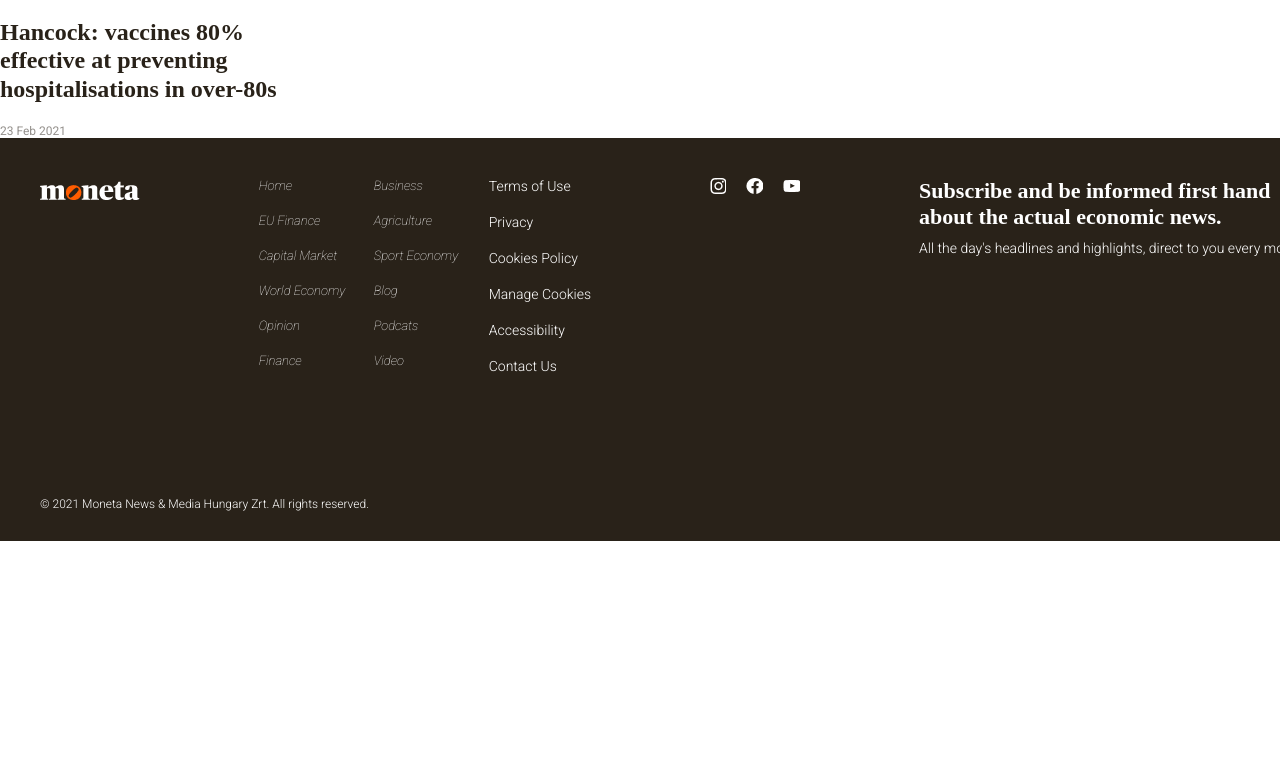
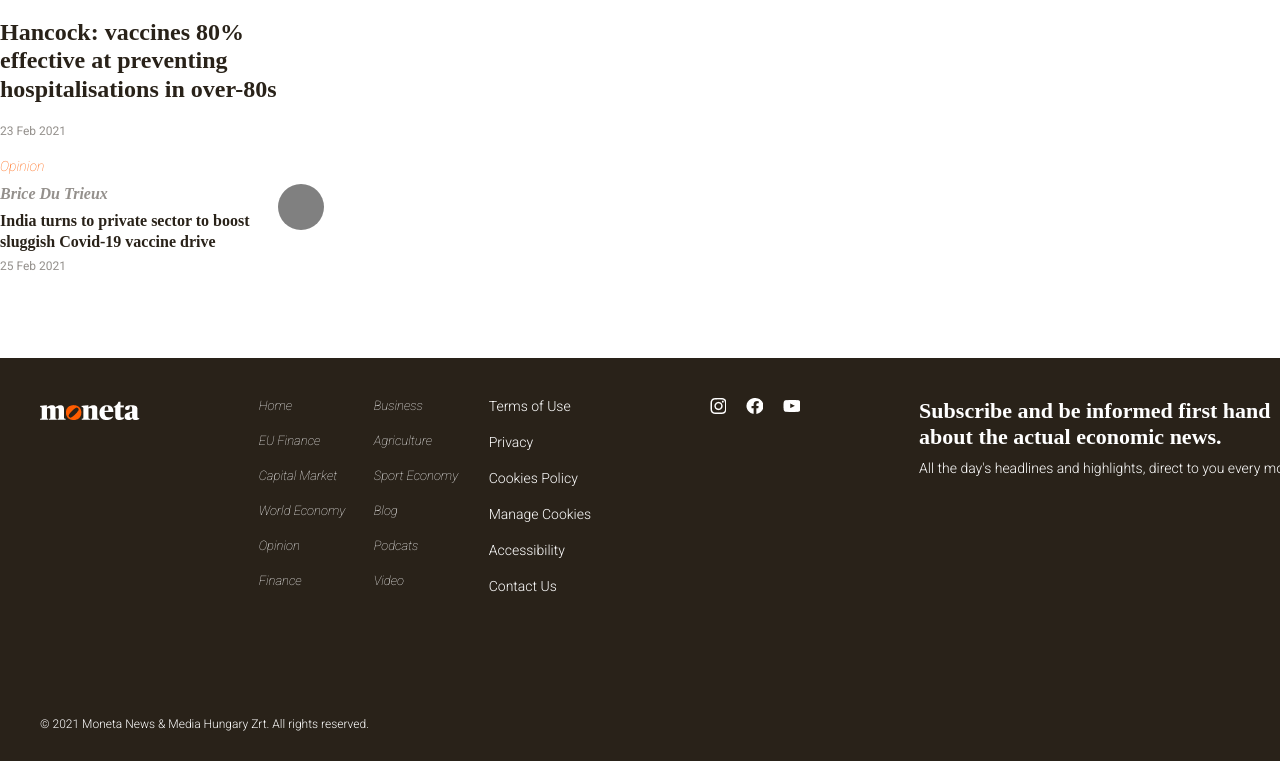
Before and after one commit to Parka/first-project, a React (Create React App) app: page / in a window 1280 px wide. Shown: the part 995-1756 px from the top of the page. Before the commit the page ends 1536 px from the top, so only its background shows below. Built offline with nearby package versions, Linux system fonts and the light colour scheme.

Commit message:
Opinion card change

```diff
--- a/src/App.js
+++ b/src/App.js
@@ -4,6 +4,7 @@ import HeadlineCard from "./components/HeadlineCard";
 import SidebarCard from "./components/SidebarCard";
 import VideoCardSmall from "./components/VideoCardSmall";
 import Footer from './components/Footer'
+import Opinion from './components/Opinion'
 
 
 function App() {
@@ -18,6 +19,7 @@ function App() {
       text = "Self-driving cars were meant to be its futures"
       date = "25 Feb 2021" />
       <VideoCardSmall />
+      <Opinion tag='Opinion' author='Brice Du Trieux' opiniontitle='India turns to private sector to boost sluggish Covid-19 vaccine drive' date='25 Feb 2021'/>
       <Footer />
     </div>
   );
--- /dev/null
+++ b/src/components/Opinion/Author/index.js
@@ -0,0 +1,9 @@
+import styles from './styles.module.css';
+
+const Author = (props) => {
+  return (
+    <h1 className={styles.main}>{props.children}</h1>
+  )
+};
+
+export default Author;
--- /dev/null
+++ b/src/components/Opinion/Author/styles.module.css
@@ -0,0 +1,15 @@
+.main {
+    height: 21px;
+
+    font-family: 'Times New Roman';
+    font-style: italic;
+    font-weight: 700;
+    font-size: 16px;
+    line-height: 130%;
+    /* identical to box height, or 21px */
+
+    margin:0;
+    /* Szürke 2 */
+
+    color: #94908C;
+}
--- /dev/null
+++ b/src/components/Opinion/Date/index.js
@@ -0,0 +1,9 @@
+import styles from './styles.module.css';
+
+const Date = (props) => {
+  return (
+    <span className={styles.main}>{props.children}</span>
+  )
+};
+
+export default Date;
--- /dev/null
+++ b/src/components/Opinion/Date/styles.module.css
@@ -0,0 +1,19 @@
+.main {
+ /* 25 Feb 2021 */
+
+
+ width: 100%;
+
+ font-family: 'Roboto';
+ font-style: normal;
+ font-weight: 400;
+ font-size: 12px;
+ line-height: 14px;
+ /* identical to box height */
+
+ font-feature-settings: 'liga' off;
+ margin:0;
+ /* Szürke 2 */
+
+ color: #94908C;
+}
--- /dev/null
+++ b/src/components/Opinion/OpinionTitle/index.js
@@ -0,0 +1,10 @@
+import styles from './styles.module.css';
+
+const OpinionTitle = (props) => {
+  return (
+
+    <h1 className={styles.main}>{props.children}</h1>
+  )
+};
+
+export default OpinionTitle;
--- /dev/null
+++ b/src/components/Opinion/OpinionTitle/styles.module.css
@@ -0,0 +1,24 @@
+.main {
+  /* India turns to private sector to boost sluggish Covid-19 vaccine drive */
+
+
+width: 268px;
+height: 42px;
+
+font-family: 'Times New Roman';
+font-style: normal;
+font-weight: 700;
+font-size: 16px;
+line-height: 130%;
+/* or 21px */
+
+
+color: #292219;
+margin: 0;
+
+/* Inside auto layout */
+
+flex: none;
+order: 0;
+flex-grow: 0;
+}
--- /dev/null
+++ b/src/components/Opinion/index.js
@@ -0,0 +1,24 @@
+import styles from "./styles.module.css";
+import Tag from '../HeadlineCard/Tag';
+import Author from "./Author";
+import OpinionTitle from './OpinionTitle';
+import Date from "./Date";
+
+const Opinion = (props) => {
+  return (
+    <div className={styles.main}>
+      <Tag>{props.tag}</Tag>
+      <div className={styles.opinioncontent}>
+        <div className={styles.content}>
+          <Author>{props.author}</Author>
+          <OpinionTitle>{props.opiniontitle}</OpinionTitle>
+          <Date>{props.date}</Date>
+        </div>
+        <div className={styles.avatar}>
+        </div>
+      </div>
+    </div>
+  );
+};
+
+export default Opinion;
--- /dev/null
+++ b/src/components/Opinion/styles.module.css
@@ -0,0 +1,66 @@
+.main {
+/* Auto layout */
+display: flex;
+flex-direction: column;
+align-items: flex-start;
+padding-top: 20px;
+gap: 10px;
+
+width: 325px;
+height: 200px;
+
+
+/* Inside auto layout */
+
+flex: none;
+flex-grow: 0;
+}
+
+.opinioncontent {
+
+/* Auto layout */
+
+display: flex;
+flex-direction: row;
+align-items: flex-start;
+padding: 0px;
+gap: 10px;
+
+width: 324px;
+height: 87px;
+padding-bottom: 20px;
+
+
+/* Inside auto layout */
+
+flex: none;
+order: 0;
+flex-grow: 0;
+}
+
+.content{
+  /* Auto layout */
+
+display: flex;
+flex-direction: column;
+align-items: flex-start;
+padding: 0px;
+gap: 6px;
+
+width: 268px;
+height: 87px;
+
+order: 0;
+flex-grow: 0;
+}
+
+.avatar {
+ position: relative;
+  border-radius: 999999999px;
+  width: 46px;
+  height: 46px;
+
+  background-color: grey;
+
+  margin: 0;
+}
```
